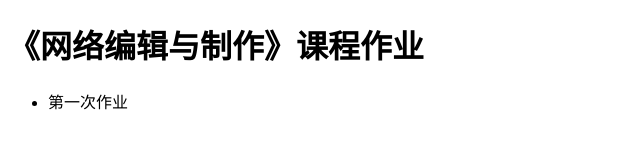
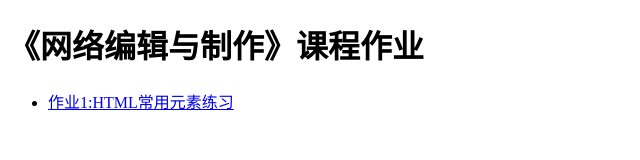
Before and after one commit to vrmmmmp/21-3, a plain HTML site: page index.html in a window 1280 px wide. Shown: the whole page, without its empty margins (0-640 px from the left). Drawn offline with Linux system fonts and the light colour scheme.

Commit message:
第一次作业

```diff
--- a/index.html
+++ b/index.html
@@ -8,6 +8,6 @@
 <body>
  <h1>《网络编辑与制作》课程作业</h1>
  <ul>
-    <li>第一次作业</li>
+    <li><a href="01-html.html">作业1:HTML常用元素练习</a></li>
 </body>
 </html>
```
